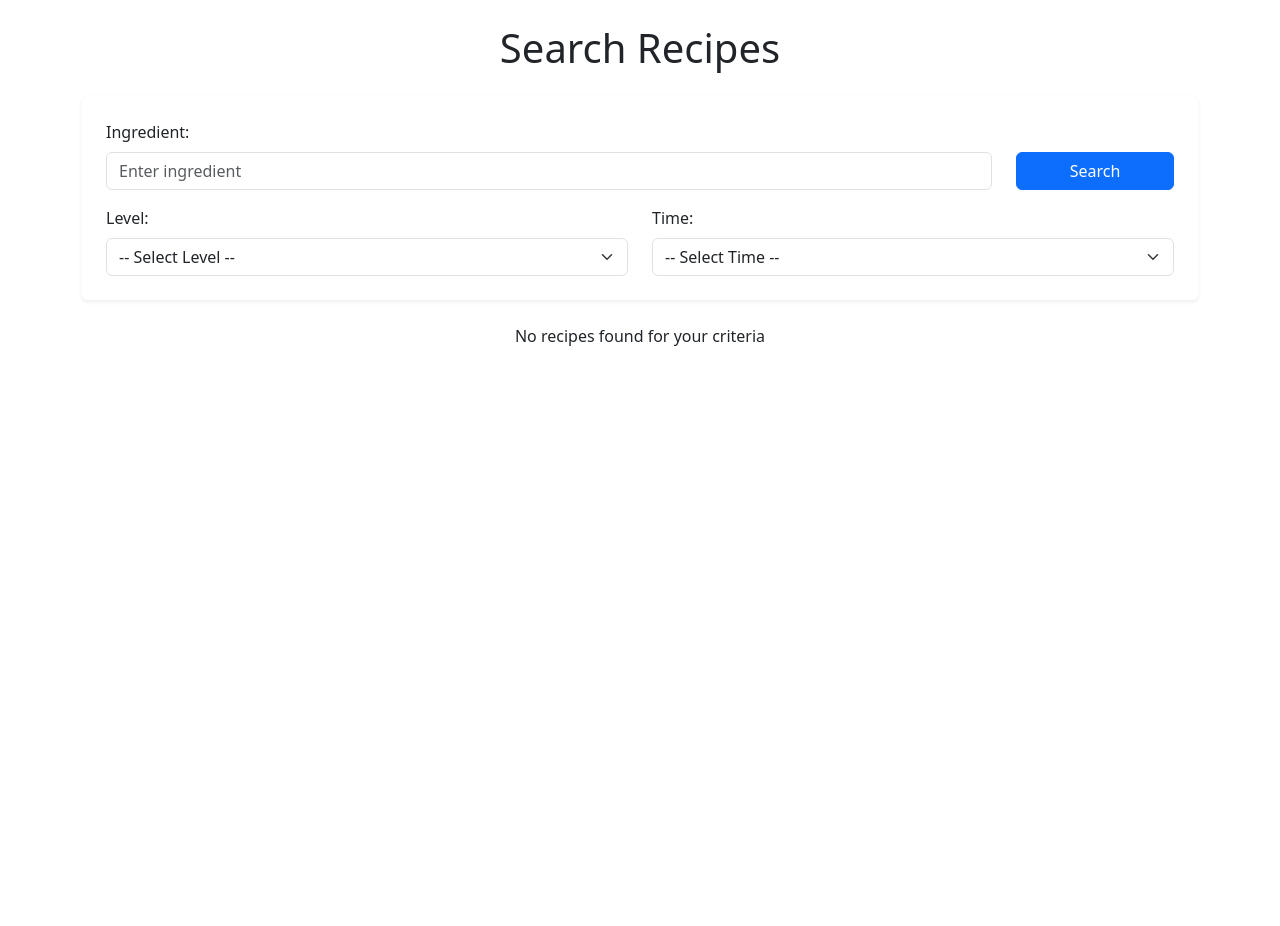
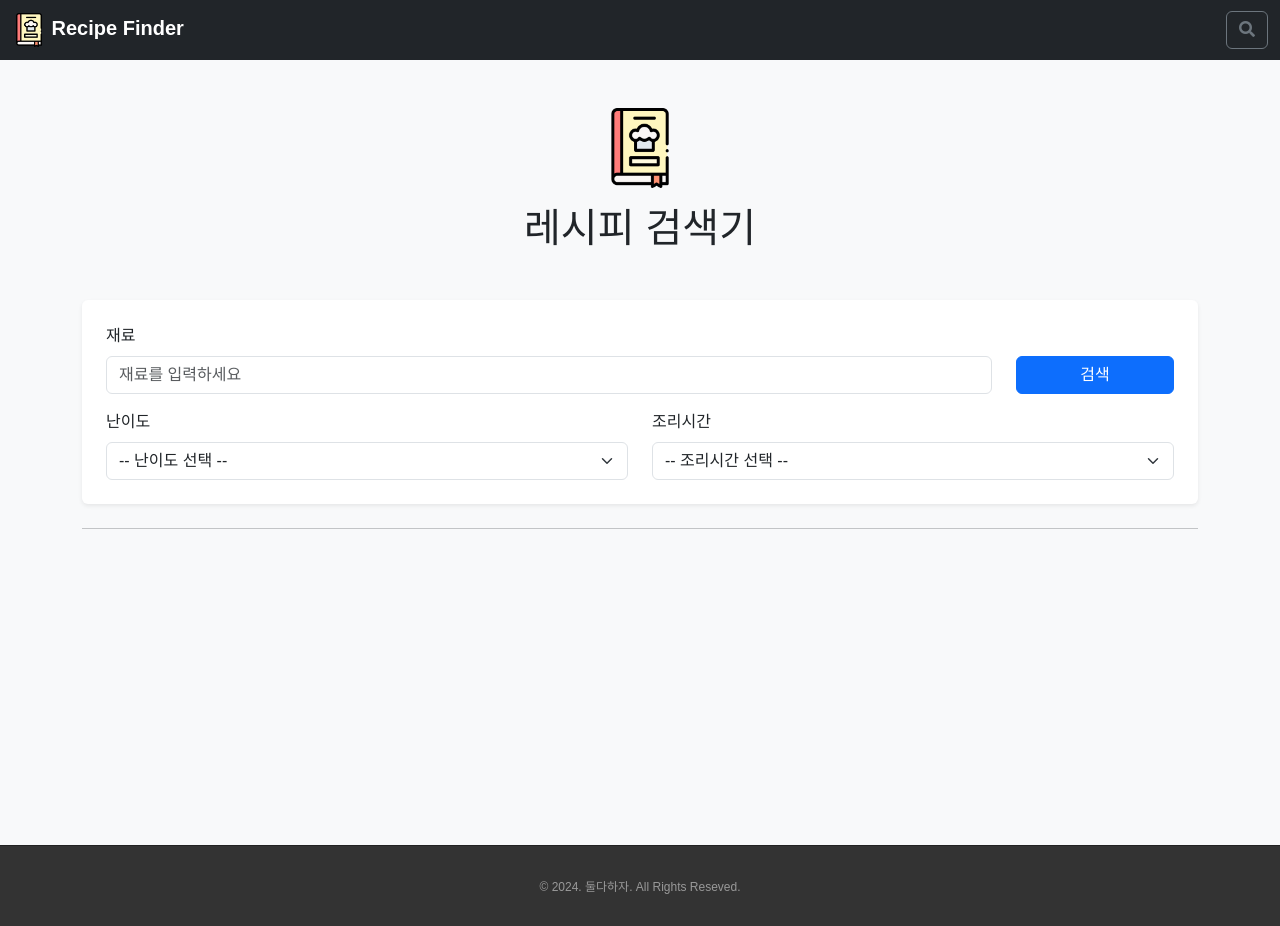
Before and after one commit to hhwwan/web-crawling_Team2, a Django app: page / in a window 1280 px wide. Before the commit the page ends 346 px from the top, so only its background shows below. Run offline with Django 5.2, Linux system fonts and the light colour scheme.

Commit message:
index 페이지 꾸밈

```diff
--- /dev/null
+++ b/django_project/static/css/footer.css
@@ -0,0 +1,86 @@
+footer {
+    background-color: #333;
+    border-top: 1px solid #222;
+}
+
+footer .inner {
+    padding: 20px 0 30px 0
+}
+
+footer .menu {
+    display: flex;
+    justify-content: center;
+}
+
+footer .menu li {
+    position: relative;
+}
+
+footer .menu li::before {
+    content: "";
+    width: 3px;
+    height: 3px;
+    background-color: #555;
+    position: absolute;
+    top: 0;
+    bottom: 0;
+    right: -1px;
+    margin: auto;
+}
+
+footer .menu li:last-child::before {
+    display: none;
+}
+
+footer .menu li a {
+    color: #ccc;
+    font-size: 12px;
+    font-weight: 700;
+    padding: 15px;
+    display: block;
+}
+
+footer .menu li a.green {
+    color: #669900
+}
+
+footer .btn-group {
+    margin-top: 20px;
+    display: flex;
+    justify-content: center;
+}
+
+footer .btn-group .btn {
+    font-size: 12px;
+    margin-right: 10px;
+}
+
+footer .btn-group .btn:last-child {
+    margin-right: 0px;
+}
+
+footer .info {
+    /* margin-top: 30px; */
+    text-align: center;
+}
+
+footer .info span {
+    margin-right: 20px;
+    color: #999;
+    font-size: 15px;
+}
+
+footer .info span:last-child {
+    margin-right: 0;
+}
+
+footer .copyright {
+    color: #999;
+    font-size: 12px;
+    text-align: center;
+    margin-top: 12px;
+}
+
+footer .logo {
+    margin: 30px auto 0;
+}
--- /dev/null
+++ b/django_project/static/css/style.css
@@ -0,0 +1,41 @@
+/* body 스타일 */
+body {
+    background-color: #f8f9fa;
+    font-family: Arial, sans-serif;
+}
+
+/* 헤더 */
+h1 {
+    margin-top: 20px;
+    text-align: center;
+}
+
+/* 검색 폼 */
+.search-form {
+    margin: 20px auto;
+    padding: 20px;
+    background-color: #ffffff;
+    border-radius: 10px;
+    box-shadow: 0 2px 4px rgba(0, 0, 0, 0.1);
+}
+
+/* 에러 메시지 */
+.error-message {
+    color: red;
+    text-align: center;
+    margin-top: 10px;
+}
+
+/* 레시피 카드 */
+.recipe-card {
+    margin: 20px 0;
+}
+
+.recipe-card h5 {
+    color: #007bff;
+}
+
+.search-btn {
+    min-width: 80px; /* 버튼의 최소 너비 */
+    height: 100%;   /* 입력 필드와 동일한 높이 유지 */
+}
--- /dev/null
+++ b/django_project/templates/base.html
@@ -0,0 +1,43 @@
+{% load static %}
+<!DOCTYPE html>
+<html lang="en">
+<head>
+    <!--tempusdominus-bootstrap-4와 font-awesome CSS 파일들이 연결되어 있습니다.Font Awesome은 다양한 아이콘들을 제공하는 편리한 툴킷입니다.-->
+    <link rel="stylesheet" href="https://netdna.bootstrapcdn.com/font-awesome/4.7.0/css/font-awesome.css" />
+    <link rel="stylesheet" href="https://cdnjs.cloudflare.com/ajax/libs/font-awesome/5.15.3/css/all.min.css">
+
+    <link rel="stylesheet" type="text/css" href="{% static 'css/footer.css' %}">
+</head>
+
+<body>
+    <!-- Navigation -->
+    {% block navigation %}
+    <nav class="navbar navbar-expand-lg navbar-dark bg-dark">
+        <div class="container-fluid">
+            <a class="navbar-brand" href="{% url 'index' %}" style="font-weight: bold;" onclick="LoadingWithMask();">
+                <img src="{% static 'image/icon.png' %}" alt="Logo" width="34" height="34">
+                Recipe Finder
+            </a>
+
+            <button class="btn btn-outline-secondary ml-auto" type="button" onclick="window.location.href='{% url 'index' %}'">
+                <i class="fa fa-search"></i>
+            </button>
+        </div>
+    </nav>
+    {% endblock %}
+
+    <!-- Page Content -->
+    {% block content %}{% endblock %}
+
+    <!-- Footer -->
+    <footer>
+        <div class="inner">
+            <div class="copyright">
+                &copy; <span class="this-year">2024.</span> 둘다하자. All Rights Reseved.
+            </div>
+        </div>
+    </footer>
+
+
+</body>
+</html>
--- a/django_project/templates/index.html
+++ b/django_project/templates/index.html
@@ -1,5 +1,6 @@
+{% extends "base.html" %}
 {% load static %}
-
+{% block content %}
 <!DOCTYPE html>
 <html>
 <head>
@@ -11,28 +12,32 @@
 </head>
 <body>
     <div class="container">
-        <!-- 중앙 정렬된 제목 -->
-        <h1 class="text-center my-4">Search Recipes</h1>
+        <div class="mt-5 row justify-content-center">
+            <img src="{% static 'image/icon.png' %}"
+                class="img-fluid" style="width: 100px; height: 80px;" alt="logo"/>
+        </div>
+
+        <h1 class="text-center my-4 mt-3">레시피 검색기</h1>
 
         <!-- 검색 폼 -->
-        <form class="search-form shadow-sm p-4 mb-4 bg-white rounded" method="get" action="{% url 'index' %}">
+        <form class="search-form shadow-sm p-4 mb-4 bg-white rounded mt-5" method="get" action="{% url 'index' %}">
             <div class="row mb-3">
                 <!-- Ingredient 검색칸 -->
                 <div class="col-12 col-md-10">
-                    <label for="ingredient" class="form-label">Ingredient:</label>
-                    <input type="text" id="ingredient" name="ingredient" class="form-control" placeholder="Enter ingredient" value="{{ query }}">
+                    <label for="ingredient" class="form-label">재료</label>
+                    <input type="text" id="ingredient" name="ingredient" class="form-control" placeholder="재료를 입력하세요" value="{{ query }}">
                 </div>
                 <!-- Search 버튼 -->
                 <div class="col-12 col-md-2 d-flex align-items-end justify-content-end">
-                    <button type="submit" class="btn btn-primary w-100">Search</button>
+                    <button type="submit" class="btn btn-primary w-100">검색</button>
                 </div>
             </div>
             <div class="row">
                 <!-- Level 선택 -->
                 <div class="col-md-6">
-                    <label for="level" class="form-label">Level:</label>
+                    <label for="level" class="form-label">난이도</label>
                     <select id="level" name="level" class="form-select">
-                        <option value="">-- Select Level --</option>
+                        <option value="">-- 난이도 선택 --</option>
                         {% for level in unique_levels %}
                             <option value="{{ level }}" {% if level == selected_level %}selected{% endif %}>{{ level }}</option>
                         {% endfor %}
@@ -40,9 +45,9 @@
                 </div>
                 <!-- Time 선택 -->
                 <div class="col-md-6">
-                    <label for="time" class="form-label">Time:</label>
+                    <label for="time" class="form-label">조리시간</label>
                     <select id="time" name="time" class="form-select">
-                        <option value="">-- Select Time --</option>
+                        <option value="">-- 조리시간 선택 --</option>
                         <option value="10미만" {% if selected_time == "10미만" %}selected{% endif %}>10분 미만</option>
                         <option value="10분대" {% if selected_time == "10분대" %}selected{% endif %}>10분대</option>
                         <option value="20분대" {% if selected_time == "20분대" %}selected{% endif %}>20분대</option>
@@ -55,13 +60,15 @@
             </div>
         </form>
 
+        <hr>
+
         <!-- 에러 메시지 -->
         {% if error_message %}
             <p class="error-message text-center">{{ error_message }}</p>
         {% endif %}
 
         <!-- 검색 결과 -->
-        <div class="row">
+        <div class="row" style="margin-bottom: 300px;">
             {% if recipes %}
                 {% for recipe in recipes %}
                     <div class="col-md-6 recipe-card">
@@ -81,7 +88,9 @@
                     </div>
                 {% endfor %}
             {% else %}
-                <p class="text-center">No recipes found for your criteria</p>
+                {% if query %}
+                <p class="text-center" style="font-size: 1.2em;">검색 결과가 없습니다</p>
+                {% endif %}
             {% endif %}
         </div>
     </div>
@@ -90,3 +99,4 @@
     <script src="https://cdn.jsdelivr.net/npm/bootstrap@5.3.2/dist/js/bootstrap.bundle.min.js"></script>
 </body>
 </html>
+{% endblock %}
```
Also changed, not shown: django_project/static/image/icon.png (added), 1 other file.
